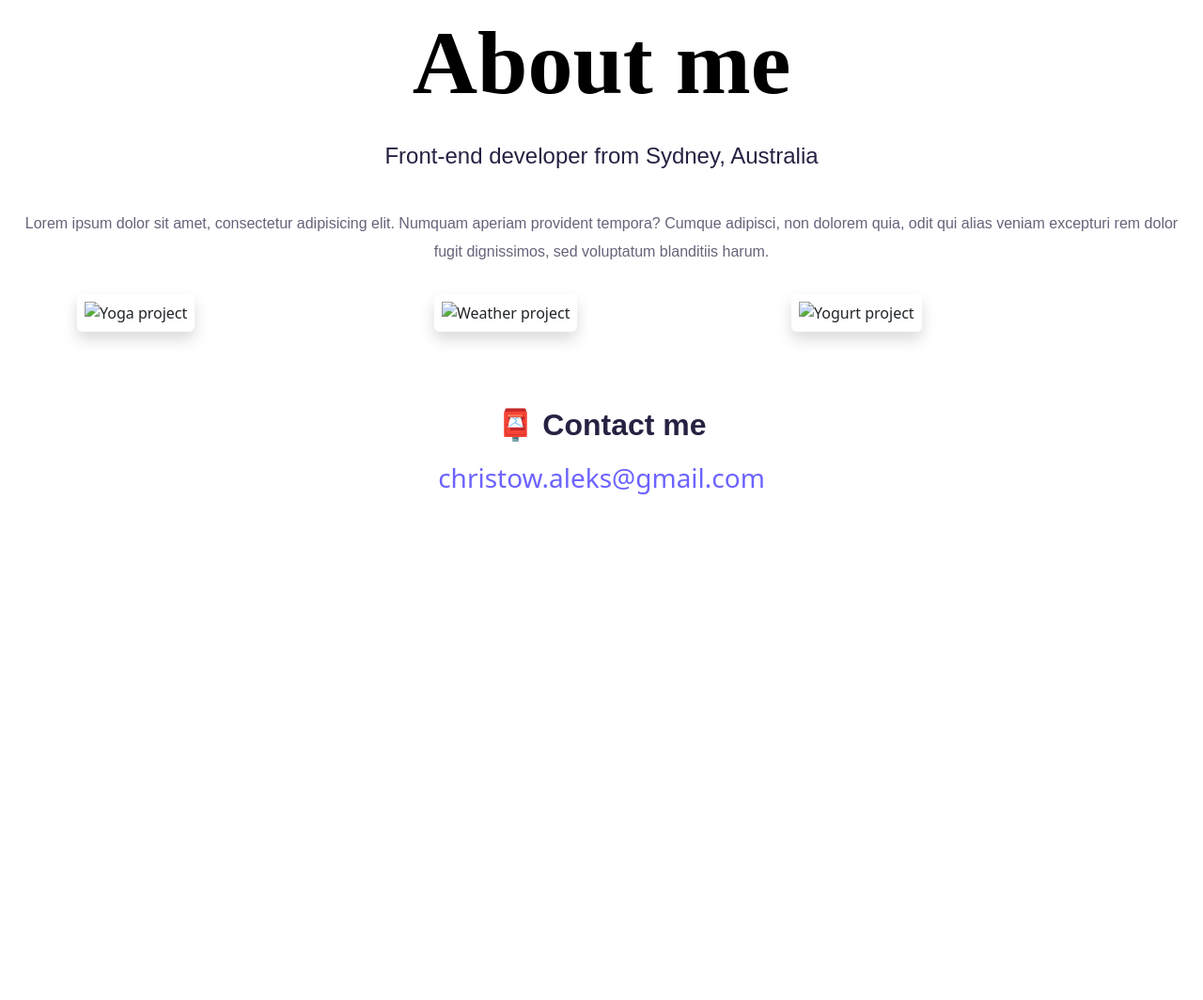
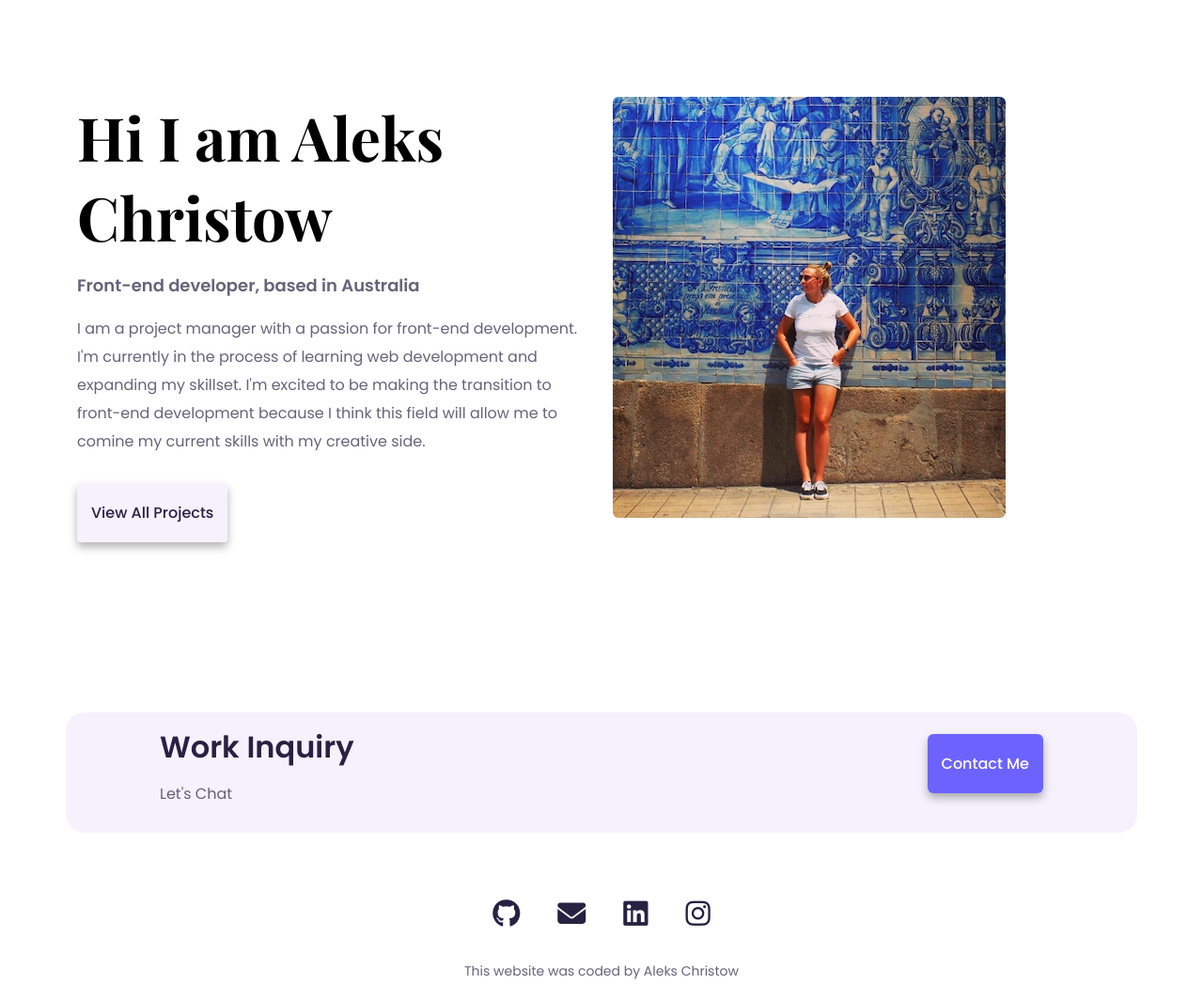
Before and after one commit to fryciak/my-portfolio-webpage, a plain HTML site: page about.html in a window 1280 px wide. Shown: the part 97-1161 px from the top of the page at 94% size. Before the commit the page ends 800 px from the top, so only its background shows below. Drawn offline with nearby package versions, Linux system fonts and the light colour scheme.

Commit message:
created about me page

```diff
--- a/about.html
+++ b/about.html
@@ -4,6 +4,11 @@
     <meta charset="UTF-8" />
     <meta http-equiv="X-UA-Compatible" content="IE=edge" />
     <meta name="viewport" content="width=device-width, initial-scale=1.0" />
+    <meta
+      name="description"
+      content="Aleks Christow is a front-end developer based in Australia, check out her projects and contact her for job inquiries"
+    />
+    <title>About me - Aleks Christow</title>
     <link
       href="https://cdn.jsdelivr.net/npm/bootstrap@5.2.3/dist/css/bootstrap.min.css"
       rel="stylesheet"
@@ -15,12 +20,18 @@
       integrity="sha384-kenU1KFdBIe4zVF0s0G1M5b4hcpxyD9F7jL+jjXkk+Q2h455rYXK/7HAuoJl+0I4"
       crossorigin="anonymous"
     ></script>
+    <script
+      src="https://kit.fontawesome.com/a3529c031e.js"
+      crossorigin="anonymous"
+    ></script>
+    <link rel="preconnect" href="https://fonts.googleapis.com" />
+    <link rel="preconnect" href="https://fonts.gstatic.com" crossorigin />
+    <link
+      href="https://fonts.googleapis.com/css2?family=Playfair+Display:wght@500;600;700&family=Poppins:wght@200;300;400;500;600&display=swap"
+      rel="stylesheet"
+    />
+
     <link rel="stylesheet" href="styles/portfolio.css" />
-    <title>About me - Aleks Christow</title>
-    <meta
-      name="description"
-      content="About Aleks Christow, a front-end developer based in Australia"
-    />
   </head>
   <body>
     <nav class="navbar navbar-expand-lg bg-white fixed-top">
@@ -41,7 +52,7 @@
           <ul class="navbar-nav">
             <li class="nav-item">
               <a
-                class="nav-link active"
+                class="nav-link"
                 aria-current="page"
                 href="index.html"
                 title="Homepage"
@@ -49,7 +60,10 @@
               >
             </li>
             <li class="nav-item">
-              <a class="nav-link" href="about.html" title="About Aleks Christow"
+              <a
+                class="nav-link active"
+                href="about.html"
+                title="About Aleks Christow"
                 >About</a
               >
             </li>
@@ -61,7 +75,7 @@
             <li class="nav-item">
               <a
                 class="nav-link"
-                href="about.html#contact"
+                href="contact.html"
                 title="Contact Aleks Christow"
                 >Contact me</a
               >
@@ -70,50 +84,85 @@
         </div>
       </div>
     </nav>
-    <h1 class="text-center">About me</h1>
-    <h3 class="text-center">Front-end developer from Sydney, Australia</h3>
-    <div class="about-paragraphs text-center">
+
+    <div class="container about-page">
+      <div class="row">
+        <div class="col-sm-6">
+          <h2 class="mb-3 project-title">Hi I am Aleks Christow</h2>
+          <p class="info-about-me">Front-end developer, based in Australia</p>
           <p>
-        Lorem ipsum dolor sit amet, consectetur adipisicing elit. Numquam
-        aperiam provident tempora? Cumque adipisci, non dolorem quia, odit qui
-        alias veniam excepturi rem dolor fugit dignissimos, sed voluptatum
-        blanditiis harum.
+           I am a project manager with a passion for front-end development. I'm currently in the process of learning web development and expanding my skillset.
+           I'm excited to be making the transition to front-end development because I think this field will allow me to comine my current skills with my creative side.
           </p>
+          <div class="mt-5">
+            <a
+              href="/work.html"
+              target="_blank"
+              class="primary-link"
+              title="All Projects link"
+              >View all projects</a
+            >
           </div>
-    <div class="container">
-      <div class="row">
-        <div class="col-sm-4">
+        </div>
+        <div class="col-sm-6">
           <img
-            src="images/yoga.png"
-            alt="Yoga project"
-            class="img-fluid p-2 shadow rounded mb-4"
-          />
-        </div>
-        <div class="col-sm-4">
-          <img
-            src="images/weather.png"
-            alt="Weather project"
-            class="img-fluid p-2 shadow rounded mb-4"
-          />
-        </div>
-        <div class="col-sm-4">
-          <img
-            src="images/yogurt.png"
-            alt="Yogurt project"
-            class="img-fluid p-2 shadow rounded mb-4"
+            src="images/aleks.png"
+            alt="Aleks pic"
+            class="img-fluid rounded d-none d-sm-block"
           />
         </div>
       </div>
     </div>
-    <div id="contact" class="mt-5">
-      <h2 class="text-center">📮 Contact me</h2>
+
+    <footer class="footer-about">
+           <div class="container justify-content-between mb-5 d-none d-md-flex work-inquiry">
+        <div>
+          <h2>Work Inquiry</h2>
+          <p>Let's Chat</p>
+        </div>
+        <div class="inquiry-link">
           <a
-        href="mailto:christow.aleks@gmail.com"
-        class="email-link"
-        title="Contact Aleks Christow via email"
+              href="/contact.html"
+              target="_blank"
+              class="primary-link rounded "
+              title="All Projects link"
+              >Contact Me</a
             >
-        christow.aleks@gmail.com
+        </div>
+      </div>
+      <div class="social-links d-flex justify-content-center">
+        <a
+          href="https://github.com/fryciak"
+          target="_blank"
+          title="GitHub Profile"
+        >
+          <i class="fa-brands fa-github social-media-link"></i>
+        </a>
+        <a
+          href="mailto:christow.aleksandra@gmail.com"
+          target="_blank"
+          title="E-mail adress"
+        >
+          <i class="fa-solid fa-envelope social-media-link"></i>
+        </a>
+        <a
+          href="https://www.linkedin.com/in/aleksandra-christow-2a9313a6/"
+          target="_blank"
+          title="LinkedIn Profile"
+        >
+          <i class="fab fa-linkedin social-media-link"></i>
+        </a>
+        <a
+          href="https://www.instagram.com/hristovola/"
+          target="_blank"
+          title="Instagram Profile"
+        >
+          <i class="fa-brands fa-instagram social-media-link"></i>
         </a>
       </div>
+      <p class="text-center mt-4">
+        <small> This website was coded by Aleks Christow</small>
+      </p>
+    </footer>
   </body>
 </html>
--- a/styles/portfolio.css
+++ b/styles/portfolio.css
@@ -81,12 +81,40 @@ footer .social-links a:hover {
   cursor: pointer;
   columns: var(--primary-color);
 }
+.footer-about{
+    margin-top: 200px;
+}
+
+.inquiry-link a{
+    line-height: 90px;
+   background-color: var(--primary-color);
+   color: white;
+}
+
+.inquiry-link a:hover {
+    color: #000000;
+}
+
+.about-page {
+    margin-top: 200px;
+}
+
+.info-about-me {
+    font-size: 18px;
+     font-family: "Poppins";
+     font-weight: 700;
+}
 
 .social-media-link:hover {
     color: var(--primary-color);
     transition: all 100ms ease-in-out;
 }
 
+.work-inquiry{
+    background: var(--secondary-color);
+    padding: 10px 100px;
+   border-radius: 20px;
+}
 
 .logo-ac {
   max-height: 80px;
@@ -120,14 +148,14 @@ footer .social-links a:hover {
   background: var(--secondary-color);
   text-align: center;
   padding: 50px 20px;
-  margin-bottom: 80px;
+  margin-bottom: 60px;
 }
 
 .project-title {
   font-family: "Playfair Display";
   font-style: normal;
   font-weight: 700;
-  font-size: 60px;
+  font-size: 64px;
   line-height: 85px;
 
   color: #000000;
```
Also changed, not shown: index.html (+4 -4 lines), images/aleks.png (added), images/aleksch.png (added), 2 other files. Lines whose indentation alone changed are shown as unchanged.
